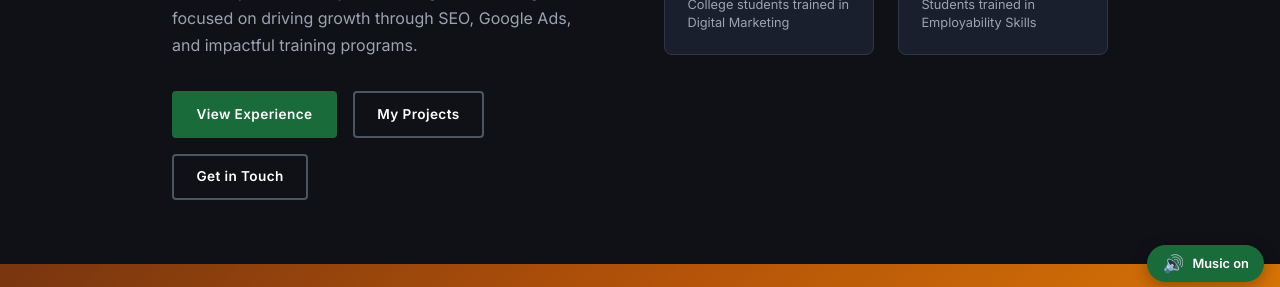
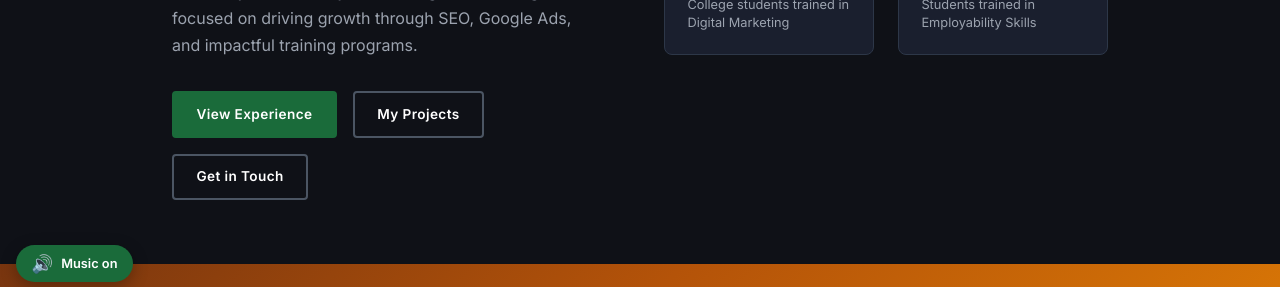
Before and after one commit to muppidathishanmugavel/muppidathis, a plain HTML site: page index.html in a window 1280 px wide. Shown: the part 502-789 px from the top of the page. Drawn offline with nearby package versions, Linux system fonts and the light colour scheme.

Commit message:
Update styles.css

```diff
--- a/styles.css
+++ b/styles.css
@@ -1,5 +1,4 @@
-
-  *, *::before, *::after { box-sizing: border-box; margin: 0; padding: 0; }
+*, *::before, *::after { box-sizing: border-box; margin: 0; padding: 0; }
 
   :root {
     --ink: #0f1117;
@@ -489,7 +488,7 @@ nav a.active { color: #fff !important; }
 }
 
 /* ===== MUSIC BUTTON ===== */
-.music-btn { position:fixed; right:16px; bottom:calc(16px + env(safe-area-inset-bottom,0px)); z-index:150; display:flex; align-items:center; gap:.5rem; padding:.6rem .95rem; border:0; border-radius:30px; background:var(--accent); color:#fff; font:600 .8rem 'Inter',sans-serif; cursor:pointer; box-shadow:0 4px 16px rgba(0,0,0,.3); transition:transform .2s, background .2s; }
+.music-btn { position:fixed; left:16px; bottom:calc(16px + env(safe-area-inset-bottom,0px)); z-index:150; display:flex; align-items:center; gap:.5rem; padding:.6rem .95rem; border:0; border-radius:30px; background:var(--accent); color:#fff; font:600 .8rem 'Inter',sans-serif; cursor:pointer; box-shadow:0 4px 16px rgba(0,0,0,.3); transition:transform .2s, background .2s; }
 .music-btn:hover { transform:translateY(-2px); background:#145c30; }
 .music-btn .mb-ico { font-size:1.1rem; line-height:1; }
 .music-btn.off { background:#374151; }
```
